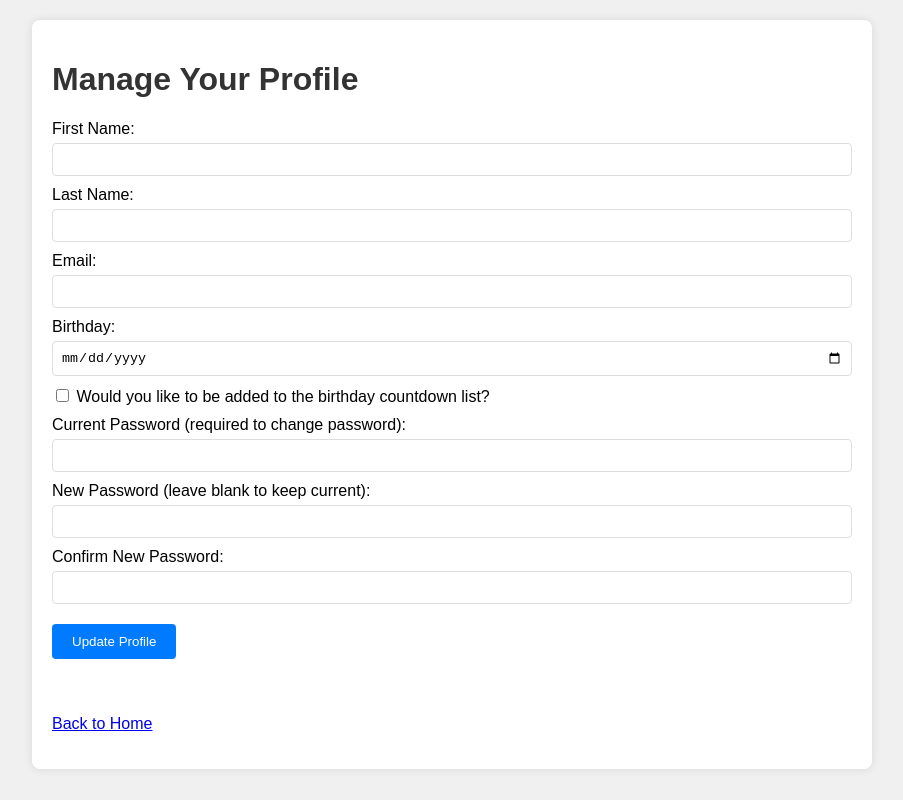
After one commit to markzakharyan/website, a Node server app: template views/manage_user.ejs in a window 1280 px wide. The commit adds this page. Shown: the whole page, without its empty margins (188-1091 px from the left). Run offline with Node 20, Linux system fonts and the light colour scheme; the template is opened without the code that fills it, so the values that code supplies are empty; some libraries are stand-ins or nearby versions.

Commit message:
fix database and bday bug

```diff
--- a/app.js
+++ b/app.js
@@ -1,58 +1,64 @@
 const express = require("express");
 const bcrypt = require("bcrypt");
 const path = require("path");
-const sqlite3 = require("sqlite3").verbose();
-const session = require('express-session');
+const { Pool } = require("pg");
+const session = require("express-session");
 
 const app = express();
-const port = 3000;
+const port = process.env.PORT || 3000;
 
 app.use(express.json());
 app.use(express.urlencoded({ extended: true }));
 app.use(express.static("public"));
 
-// const isProduction = process.env.NODE_ENV === 'production';
-
-
 // Set up session middleware
-app.use(session({
-  secret: 'your_secret_key', // Replace with a real secret key
+app.use(
+  session({
+    secret: process.env.SESSION_SECRET || "your_secret_key",
     resave: false,
     saveUninitialized: false,
-  cookie: { secure: false } // Set to true if using https
-}));
+    cookie: { secure: process.env.NODE_ENV === "production" },
+  })
+);
 
 // Set EJS as the view engine
 app.set("view engine", "ejs");
 app.set("views", path.join(__dirname, "views"));
 
-// Set up the database
-const db = new sqlite3.Database("./users.db", (err) => {
-  if (err) {
-    console.error("Error opening database", err);
-  } else {
-    console.log("Connected to the SQLite database.");
-    db.run(
-      `CREATE TABLE IF NOT EXISTS users (
-      id INTEGER PRIMARY KEY AUTOINCREMENT,
+// Set up the database connection pool
+const pool = new Pool({
+  connectionString: process.env.DATABASE_URL,
+  ssl:
+    process.env.NODE_ENV === "production"
+      ? { rejectUnauthorized: false }
+      : false,
+});
+
+// Initialize the database
+async function initializeDatabase() {
+  const client = await pool.connect();
+  try {
+    await client.query(`
+      CREATE TABLE IF NOT EXISTS users (
+        id SERIAL PRIMARY KEY,
         email TEXT UNIQUE,
         firstname TEXT,
         lastname TEXT,
         birthday TEXT,
-      birthdayOptIn INTEGER,
-      isadmin INTEGER,
+        birthdayOptIn BOOLEAN,
+        isadmin BOOLEAN,
         password TEXT
-    )`,
-      (err) => {
-        if (err) {
+      )
+    `);
+    console.log("Users table ready");
+  } catch (err) {
     console.error("Error creating users table", err);
-        } else {
-          console.log("Users table ready");
+  } finally {
+    client.release();
   }
 }
-    );
-  }
-});
+
+initializeDatabase();
 
 // Middleware to check if user is authenticated
 function isAuthenticated(req, res, next) {
@@ -64,40 +70,35 @@ function isAuthenticated(req, res, next) {
 }
 
 // Middleware to check if user is admin
-function isAdmin(req, res, next) {
+async function isAdmin(req, res, next) {
   if (!req.session.userId) {
     return res.status(401).send("Unauthorized");
   }
 
-  db.get(
-    "SELECT isadmin FROM users WHERE id = ?",
-    [req.session.userId],
-    (err, user) => {
-      if (err) {
+  try {
+    const result = await pool.query("SELECT isadmin FROM users WHERE id = $1", [
+      req.session.userId,
+    ]);
+    if (result.rows.length === 0) {
+      return res.status(404).send("User not found");
+    }
+    if (!result.rows[0].isadmin) {
+      return res.status(403).send("Forbidden: Admin access required");
+    }
+    next();
+  } catch (err) {
     console.error("Database error:", err);
     return res.status(500).send("Internal Server Error");
   }
-      if (!user) {
-        return res.status(404).send("User not found");
-      }
-      if (user.isadmin !== 1) {
-        return res.status(403).send("Forbidden: Admin access required");
-      }
-      next();
-    }
-  );
 }
 
 // Serve home page
-app.get("/", (req, res) => {
-  db.get(
-    "SELECT * FROM users WHERE id = ?",
-    [req.session.userId],
-    (err, user) => {
-      if (err) {
-        console.error("Error fetching user:", err);
-        return res.status(500).send("Internal Server Error");
-      }
+app.get("/", async (req, res) => {
+  try {
+    const result = await pool.query("SELECT * FROM users WHERE id = $1", [
+      req.session.userId,
+    ]);
+    const user = result.rows[0];
     if (user) {
       if (user.isadmin) {
         res.render("index_loggedin_admin", { user: user });
@@ -109,11 +110,13 @@ app.get("/", (req, res) => {
         if (err) {
           console.error("Error destroying session:", err);
         }
-          res.render('index');
+        res.render("index");
       });
     }
+  } catch (err) {
+    console.error("Error fetching user:", err);
+    return res.status(500).send("Internal Server Error");
   }
-  );
 });
 
 app.get("/roxy", (req, res) => {
@@ -132,88 +135,139 @@ app.get("/manage_users", isAuthenticated, isAdmin, (req, res) => {
   res.render("manage_users");
 });
 
+// Route to render the manage user page
+app.get('/manage-profile', isAuthenticated, async (req, res) => {
+  try {
+    const result = await pool.query('SELECT * FROM users WHERE id = $1', [req.session.userId]);
+    const user = result.rows[0];
+    res.render('manage_user', { user });
+  } catch (error) {
+    console.error('Error fetching user data:', error);
+    res.status(500).json({ error: 'Internal server error' });
+  }
+});
+
+// Route to handle profile updates
+app.post('/update-profile', isAuthenticated, async (req, res) => {
+  const { firstname, lastname, email, birthday, birthdayOptIn, currentPassword, newPassword } = req.body;
+
+  try {
+    const userResult = await pool.query('SELECT * FROM users WHERE id = $1', [req.session.userId]);
+    const user = userResult.rows[0];
+
+    if (newPassword) {
+      const isMatch = await bcrypt.compare(currentPassword, user.password);
+      if (!isMatch) {
+        return res.status(400).json({ error: 'Current password is incorrect' });
+      }
+    }
+
+    let updateQuery = `
+      UPDATE users
+      SET firstname = $1, lastname = $2, email = $3, birthday = $4, birthdayOptIn = $5
+    `;
+    let queryParams = [firstname, lastname, email, birthday, birthdayOptIn === 'on'];
+
+    if (newPassword) {
+      const hashedPassword = await bcrypt.hash(newPassword, 10);
+      updateQuery += `, password = $${queryParams.length + 1}`;
+      queryParams.push(hashedPassword);
+    }
+
+    updateQuery += ` WHERE id = $${queryParams.length + 1}`;
+    queryParams.push(req.session.userId);
+
+    await pool.query(updateQuery, queryParams);
+
+    res.json({ message: 'Profile updated successfully' });
+  } catch (error) {
+    console.error('Error updating profile:', error);
+    res.status(500).json({ error: 'Internal server error' });
+  }
+});
+
 // GET route to display the registration form
-app.get('/register', (req, res) => {
-  res.render('register');
+app.get("/register", (req, res) => {
+  res.render("register");
 });
 
 // POST route to handle form submission
-app.post('/register', async (req, res) => {
-  const { email, firstname, lastname, password, confirm_password, birthday, birthdayOptIn } = req.body;
+app.post("/register", async (req, res) => {
+  const {
+    email,
+    firstname,
+    lastname,
+    password,
+    confirm_password,
+    birthday,
+    birthdayOptIn,
+  } = req.body;
 
-  // Check if required fields are present
   if (!email || !firstname || !lastname || !password || !confirm_password) {
-    return res.render('register', { error: 'All required fields must be filled' });
+    return res.render("register", {
+      error: "All required fields must be filled",
+    });
   }
 
   if (password !== confirm_password) {
-    return res.render('register', { error: 'Passwords do not match' });
+    return res.render("register", { error: "Passwords do not match" });
   }
 
   try {
-    db.get('SELECT * FROM users WHERE email = ?', [email], async (err, user) => {
-      if (err) {
-        console.error(err);
-        return res.render('register', { error: 'An error occurred' });
-      }
-      if (user) {
-        return res.render('register', { error: 'Email already in use' });
+    const userCheck = await pool.query("SELECT * FROM users WHERE email = $1", [
+      email,
+    ]);
+    if (userCheck.rows.length > 0) {
+      return res.render("register", { error: "Email already in use" });
     }
 
-      try {
     const hashedPassword = await bcrypt.hash(password, 10);
-        const stmt = db.prepare(`
+    const result = await pool.query(
+      `
       INSERT INTO users (email, firstname, lastname, password, birthday, birthdayOptIn, isadmin)
-          VALUES (?, ?, ?, ?, ?, ?, 0)
-        `);
-
-        stmt.run([
+      VALUES ($1, $2, $3, $4, $5, $6, false) RETURNING id
+    `,
+      [
         email,
         firstname,
         lastname,
         hashedPassword,
         birthday || null,
-          birthdayOptIn ? 1 : 0
-        ], function(err) {
-          if (err) {
-            console.error('Error registering new user:', err);
-            return res.render('register', { error: 'Error registering user' });
-          }
+        birthdayOptIn,
+      ]
+    );
 
-          req.session.userId = this.lastID;
+    req.session.userId = result.rows[0].id;
     req.session.email = email;
-          res.redirect('/');
-        });
-
-        stmt.finalize();
-      } catch (hashError) {
-        console.error('Error hashing password:', hashError);
-        return res.render('register', { error: 'Error processing password' });
-      }
-    });
+    res.redirect("/");
   } catch (error) {
-    console.error('Error in registration process:', error);
-    res.render('register', { error: 'An error occurred during registration' });
+    console.error("Error in registration process:", error);
+    res.render("register", { error: "An error occurred during registration" });
   }
 });
 
 // User login
-app.post("/login", (req, res) => {
+app.post("/login", async (req, res) => {
   const { email, password } = req.body;
   console.log("Login attempt:", email);
 
-  db.get("SELECT * FROM users WHERE email = ?", [email], async (err, user) => {
-    if (err) {
-      console.error("Database error:", err);
-      return res.status(500).json({ success: false, error: "Error accessing database" });
+  try {
+    const result = await pool.query("SELECT * FROM users WHERE email = $1", [
+      email,
+    ]);
+
+    if (result.rows.length === 0) {
+      console.log("User not found:", email);
+      return res
+        .status(400)
+        .json({ success: false, error: "Invalid credentials" });
     }
-    if (!user) {
-      console.log("User not found:", email);
-      return res.status(400).json({ success: false, error: "Invalid credentials" });
-    }
-    try {
+
+    const user = result.rows[0];
+
     const isMatch = await bcrypt.compare(password, user.password);
     console.log("Password match:", isMatch);
+
     if (isMatch) {
       req.session.userId = user.id;
       req.session.email = user.email;
@@ -221,13 +275,14 @@ app.post("/login", (req, res) => {
       return res.json({ success: true, user: user });
     } else {
       console.log("Password mismatch:", email);
-        return res.status(400).json({ success: false, error: "Invalid credentials" });
+      return res
+        .status(400)
+        .json({ success: false, error: "Invalid credentials" });
     }
   } catch (error) {
     console.error("Login error:", error);
     return res.status(500).json({ success: false, error: "Error logging in" });
   }
-  });
 });
 
 // Logout
@@ -235,47 +290,56 @@ app.post("/logout", (req, res) => {
   req.session.destroy((err) => {
     if (err) {
       console.error("Error destroying session:", err);
-      return res.status(500).json({ success: false, error: "Error logging out" });
+      return res
+        .status(500)
+        .json({ success: false, error: "Error logging out" });
     }
     res.json({ success: true });
   });
 });
 
 // GET /birthdays - Get all users who have opted in to share their birthday
-app.get("/get_birthdays", (req, res) => {
-  db.all(
-    "SELECT id, firstname, birthday FROM users WHERE birthdayOptIn = 1",
-    (err, users) => {
-      if (err) {
+app.get("/get_birthdays", async (req, res) => {
+  try {
+    const result = await pool.query(
+      "SELECT id, firstname, birthday FROM users WHERE birthdayOptIn = true"
+    );
+    const birthdays = result.rows.map((user) => ({
+      id: user.id,
+      name: user.firstname,
+      bday: user.birthday,
+    }));
+    res.json(birthdays);
+  } catch (err) {
     console.error("Error fetching birthdays:", err);
-        return res.status(500).send("Internal Server Error");
+    res.status(500).send("Internal Server Error");
   }
-      const birthdays = users.map(user => {
-        const { id, firstname, birthday } = user;
-        return { id, name: firstname, bday: birthday };
-      });
-      res.json(birthdays);
-    }
-  );
 });
 
 // Get all users
-app.get("/users", isAuthenticated, isAdmin, (req, res) => {
-  db.all(
-    "SELECT id, email, firstname, lastname, birthday, birthdayOptIn, isadmin FROM users",
-    (err, users) => {
-      if (err) {
+app.get("/users", isAuthenticated, isAdmin, async (req, res) => {
+  try {
+    const result = await pool.query(
+      "SELECT id, email, firstname, lastname, birthday, birthdayOptIn, isadmin FROM users"
+    );
+    res.json(result.rows);
+  } catch (err) {
     console.error("Error fetching users:", err);
-        return res.status(500).send("Internal Server Error");
+    res.status(500).send("Internal Server Error");
   }
-      res.json(users);
-    }
-  );
 });
 
 // POST /users - Add a new user
 app.post("/users", isAuthenticated, isAdmin, async (req, res) => {
-  const { email, firstname, lastname, birthday, birthdayOptIn, isadmin, password } = req.body;
+  const {
+    email,
+    firstname,
+    lastname,
+    birthday,
+    birthdayOptIn,
+    isadmin,
+    password,
+  } = req.body;
 
   if (!email || !firstname || !lastname || !password) {
     return res.status(400).send("Missing required fields");
@@ -283,84 +347,101 @@ app.post("/users", isAuthenticated, isAdmin, async (req, res) => {
 
   try {
     const hashedPassword = await bcrypt.hash(password, 10);
-    const stmt = db.prepare(`
+    const result = await pool.query(
+      `
       INSERT INTO users (email, firstname, lastname, birthday, birthdayOptIn, isadmin, password)
-      VALUES (?, ?, ?, ?, ?, ?, ?)
-    `);
-
-    stmt.run(
-      [email, firstname, lastname, birthday, birthdayOptIn ? 1 : 0, isadmin ? 1 : 0, hashedPassword],
-      function (err) {
-        if (err) {
-          console.error("Error adding new user:", err);
-          return res.status(500).send("Error adding new user");
-        }
-        res.status(201).json({ id: this.lastID, message: "User added successfully" });
-      }
+      VALUES ($1, $2, $3, $4, $5, $6, $7)
+      RETURNING id
+    `,
+      [
+        email,
+        firstname,
+        lastname,
+        birthday,
+        birthdayOptIn,
+        isadmin,
+        hashedPassword,
+      ]
     );
 
-    stmt.finalize();
+    res.status(201).json({
+      id: result.rows[0].id,
+      message: "User added successfully",
+    });
   } catch (error) {
-    console.error("Error hashing password:", error);
-    res.status(500).send("Internal Server Error");
+    console.error("Error adding new user:", error);
+    res.status(500).send("Error adding new user");
   }
 });
 
 // PUT /users/:id - Update an existing user
 app.put("/users/:id", isAuthenticated, isAdmin, async (req, res) => {
   const userId = req.params.id;
-  const { email, firstname, lastname, birthday, birthdayOptIn, isadmin, password } = req.body;
+  const {
+    email,
+    firstname,
+    lastname,
+    birthday,
+    birthdayOptIn,
+    isadmin,
+    password,
+  } = req.body;
 
   if (!email || !firstname || !lastname) {
     return res.status(400).send("Missing required fields");
   }
 
   try {
-    let updateFields = [email, firstname, lastname, birthday, birthdayOptIn ? 1 : 0, isadmin ? 1 : 0];
+    let updateFields = [
+      email,
+      firstname,
+      lastname,
+      birthday,
+      birthdayOptIn,
+      isadmin,
+      userId,
+    ];
     let sql = `
       UPDATE users
-      SET email = ?, firstname = ?, lastname = ?, birthday = ?, birthdayOptIn = ?, isadmin = ?
+      SET email = $1, firstname = $2, lastname = $3, birthday = $4, birthdayOptIn = $5, isadmin = $6
     `;
 
     if (password) {
       const hashedPassword = await bcrypt.hash(password, 10);
-      updateFields.push(hashedPassword);
-      sql += `, password = ?`;
+      updateFields.splice(6, 0, hashedPassword);
+      sql += `, password = $7 WHERE id = $8`;
+    } else {
+      sql += ` WHERE id = $7`;
     }
 
-    sql += ` WHERE id = ?`;
-    updateFields.push(userId);
+    const result = await pool.query(sql, updateFields);
 
-    db.run(sql, updateFields, function (err) {
-      if (err) {
-        console.error("Error updating user:", err);
-        return res.status(500).send("Error updating user");
-      }
-      if (this.changes === 0) {
+    if (result.rowCount === 0) {
       return res.status(404).send("User not found");
     }
     res.json({ message: "User updated successfully" });
-    });
   } catch (error) {
     console.error("Error updating user:", error);
-    res.status(500).send("Internal Server Error");
+    res.status(500).send("Error updating user");
   }
 });
 
 // DELETE /users/:id - Delete a user
-app.delete("/users/:id", isAuthenticated, isAdmin, (req, res) => {
+app.delete("/users/:id", isAuthenticated, isAdmin, async (req, res) => {
   const userId = req.params.id;
 
-  db.run("DELETE FROM users WHERE id = ?", userId, function (err) {
-    if (err) {
-      console.error("Error deleting user:", err);
-      return res.status(500).send("Error deleting user");
-    }
-    if (this.changes === 0) {
+  try {
+    const result = await pool.query("DELETE FROM users WHERE id = $1", [
+      userId,
+    ]);
+    if (result.rowCount === 0) {
       return res.status(404).send("User not found");
     }
     res.json({ message: "User deleted successfully" });
-  });
+  } catch (err) {
+    console.error("Error deleting user:", err);
+    res.status(500).send("Error deleting user");
+  }
 });
 
 // 404 handler
@@ -372,13 +453,20 @@ app.listen(port, () => {
   console.log(`Server running at http://localhost:${port}`);
 });
 
-// Close the database connection when the server is shut down
-process.on("SIGINT", () => {
-  db.close((err) => {
-    if (err) {
-      console.error(err.message);
-    }
+// Define a route to download the database file
+app.get('/download-users-db', (req, res) => {
+  const file = path.join(__dirname, './users.db');
+  res.download(file); // Set the path to your database file
+});
+
+// Graceful shutdown
+process.on("SIGINT", async () => {
+  try {
+    await pool.end();
     console.log("Closed the database connection.");
     process.exit(0);
+  } catch (err) {
+    console.error("Error closing database connection:", err);
+    process.exit(1);
+  }
 });
-});
--- a/package.json
+++ b/package.json
@@ -16,6 +16,7 @@
     "express": "^4.19.2",
     "express-session": "^1.18.0",
     "jsonwebtoken": "^9.0.2",
+    "pg": "^8.12.0",
     "sqlite3": "^5.1.7"
   },
   "devDependencies": {
--- a/views/index_loggedin.ejs
+++ b/views/index_loggedin.ejs
@@ -31,6 +31,7 @@
         <h1>Mark Zakharyan</h1>
         <h2>My website</h2>
         <p>I use this domain to host various things. The lack of a sexy aesthetic IS the aesthetic. I'm a minimalist (lazy). For now, an account lets you add your name to the birthday list. More features to come!</p>
+        <a href="/manage-profile"><h3>Manage Your Profile</h3></a>
         <h3>You should check out <a href="/birthdays">the birthday list!</a></h3>
         <br>
         <p>Maybe you meant:</p>
--- a/views/index_loggedin_admin.ejs
+++ b/views/index_loggedin_admin.ejs
@@ -30,8 +30,8 @@
     <div class="container">
         <h1>Mark Zakharyan</h1>
         <h2>Admin Panel</h2>
-        <!-- You should take a look at: -->
         <a href="/manage_users"><h3>Manage Users</h3></a>
+        <a href="/manage-profile"><h3>Manage Your Profile</h3></a>
         <h3>You should check out <a href="/birthdays">the birthday list!</a></h3>
         <p>Or:</p>
         <ul>
--- /dev/null
+++ b/views/manage_user.ejs
@@ -0,0 +1,162 @@
+<!DOCTYPE html>
+<html lang="en">
+<head>
+    <meta charset="UTF-8">
+    <meta name="viewport" content="width=device-width, initial-scale=1.0">
+    <title>Manage Profile - Mark Zakharyan</title>
+    <style>
+        body {
+            font-family: Arial, sans-serif;
+            margin: 0;
+            padding: 0;
+            background-color: #f0f0f0;
+        }
+
+        .container {
+            max-width: 800px;
+            margin: 20px auto;
+            padding: 20px;
+            background-color: white;
+            box-shadow: 0 0 10px rgba(0,0,0,0.1);
+            border-radius: 8px;
+        }
+
+        h1 {
+            color: #333;
+        }
+
+        form {
+            margin-top: 20px;
+        }
+
+        label {
+            display: block;
+            margin-top: 10px;
+        }
+
+        input[type="email"],
+        input[type="text"],
+        input[type="password"],
+        input[type="date"] {
+            width: 100%;
+            padding: 8px;
+            margin-top: 5px;
+            border: 1px solid #ddd;
+            border-radius: 4px;
+            box-sizing: border-box;
+        }
+
+        button {
+            padding: 10px 20px;
+            margin-top: 20px;
+            background-color: #007bff;
+            color: white;
+            border: none;
+            border-radius: 4px;
+            cursor: pointer;
+        }
+
+        button:hover {
+            background-color: #0056b3;
+        }
+
+        .message {
+            margin-top: 20px;
+            padding: 10px;
+            border-radius: 4px;
+        }
+
+        .success {
+            background-color: #d4edda;
+            color: #155724;
+            border: 1px solid #c3e6cb;
+        }
+
+        .error {
+            background-color: #f8d7da;
+            color: #721c24;
+            border: 1px solid #f5c6cb;
+        }
+
+        @media screen and (max-width: 600px) {
+            .container {
+                padding: 10px;
+            }
+        }
+    </style>
+</head>
+<body>
+    <div class="container">
+        <h1>Manage Your Profile</h1>
+        <form id="updateForm">
+            <label for="firstname">First Name:</label>
+            <input type="text" id="firstname" name="firstname" value="<%= user.firstname %>" required>
+
+            <label for="lastname">Last Name:</label>
+            <input type="text" id="lastname" name="lastname" value="<%= user.lastname %>" required>
+
+            <label for="email">Email:</label>
+            <input type="email" id="email" name="email" value="<%= user.email %>" required>
+
+            <label for="birthday">Birthday:</label>
+            <input type="date" id="birthday" name="birthday" value="<%= user.birthday %>">
+
+            <label>
+                <input type="checkbox" id="birthdayOptIn" name="birthdayOptIn" <%= user.birthdayOptIn ? 'checked' : '' %>>
+                Would you like to be added to the birthday countdown list?
+            </label>
+
+            <label for="currentPassword">Current Password (required to change password):</label>
+            <input type="password" id="currentPassword" name="currentPassword">
+
+            <label for="newPassword">New Password (leave blank to keep current):</label>
+            <input type="password" id="newPassword" name="newPassword">
+
+            <label for="confirmPassword">Confirm New Password:</label>
+            <input type="password" id="confirmPassword" name="confirmPassword">
+
+            <button type="submit">Update Profile</button>
+        </form>
+        <div id="message" class="message"></div>
+        <p><a href="/">Back to Home</a></p>
+    </div>
+
+    <script>
+        document.getElementById('updateForm').addEventListener('submit', async (e) => {
+            e.preventDefault();
+            const formData = new FormData(e.target);
+            const data = Object.fromEntries(formData.entries());
+
+            if (data.newPassword !== data.confirmPassword) {
+                showMessage('New passwords do not match', 'error');
+                return;
+            }
+
+            try {
+                const response = await fetch('/update-profile', {
+                    method: 'POST',
+                    headers: {
+                        'Content-Type': 'application/json',
+                    },
+                    body: JSON.stringify(data),
+                });
+
+                const result = await response.json();
+                if (response.ok) {
+                    showMessage(result.message, 'success');
+                } else {
+                    showMessage(result.error, 'error');
+                }
+            } catch (error) {
+                showMessage('An error occurred. Please try again.', 'error');
+            }
+        });
+
+        function showMessage(message, type) {
+            const messageElement = document.getElementById('message');
+            messageElement.textContent = message;
+            messageElement.className = `message ${type}`;
+        }
+    </script>
+</body>
+</html>
--- a/views/manage_users.ejs
+++ b/views/manage_users.ejs
@@ -123,7 +123,7 @@
           <td>${user.firstname}</td>
           <td>${user.lastname}</td>
           <td>${user.birthday || 'N/A'}</td>
-          <td>${user.birthdayOptIn ? 'Yes' : 'No'}</td>
+          <td>${user.birthdayoptin ? 'Yes' : 'No'}</td>
           <td>${user.isadmin ? 'Yes' : 'No'}</td>
           <td>
             <button onclick="editUser(${user.id})">Edit</button>
@@ -184,8 +184,8 @@
         document.getElementById('firstname').value = user.firstname;
         document.getElementById('lastname').value = user.lastname;
         document.getElementById('birthday').value = user.birthday || '';
-        document.getElementById('birthdayOptIn').checked = user.birthdayOptIn === 1;
-        document.getElementById('isadmin').checked = user.isadmin === 1;
+        document.getElementById('birthdayOptIn').checked = user.birthdayoptin;
+        document.getElementById('isadmin').checked = user.isadmin;
         document.getElementById('password').value = '';
         submitBtn.textContent = 'Update User';
       }
```
Also changed, not shown: views/birthdays.ejs (+15 -6 lines), 1 other file. Lines whose indentation alone changed are shown as unchanged.
